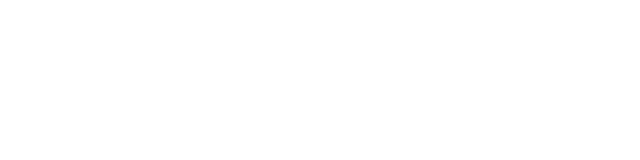
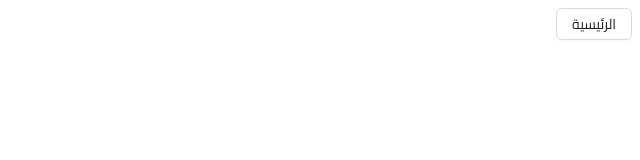
Before and after one commit to mohammedalgamal/fe-task-for-bosta, a React (Vite) app: page / in a window 1280 px wide. Shown: the top 160 px of the page, without its empty margins (640-1280 px from the left). Built offline with nearby package versions, Linux system fonts and the light colour scheme.

Commit message:
feat: add antd token

```diff
--- a/index.html
+++ b/index.html
@@ -3,6 +3,10 @@
   <head>
     <meta charset="UTF-8" />
     <link rel="icon" type="image/x-icon" href="./images-removebg-preview.png" />
+    <link
+      href="https://fonts.googleapis.com/css2?family=Cairo:wght@400;700&display=swap"
+      rel="stylesheet"
+    />
     <meta name="viewport" content="width=device-width, initial-scale=1.0" />
     <title>Bosta Tracking</title>
   </head>
--- a/src/App.tsx
+++ b/src/App.tsx
@@ -1,13 +1,33 @@
-import { App as AntDesignApp, ConfigProvider } from "antd";
+import { App as AntDesignApp, Button, ConfigProvider, Spin } from "antd";
 import { useLocaleContext } from "./Contexts/useLocaleContext/useLocaleContext";
+import { useDataContext } from "./Contexts/useDataContext/useDataContext";
+import { Suspense } from "react";
+import { theme } from "./utils/theme";
 
 function App() {
   const { locale, direction, changeLanguage, localizationFile } =
     useLocaleContext();
+  const { shipmentData, fetchShipmentData, isDataLoading } = useDataContext();
+
   return (
-    <ConfigProvider locale={locale} direction={direction}>
-      <AntDesignApp></AntDesignApp>
-    </ConfigProvider>
+    <Suspense
+      fallback={
+        <Spin className="w-100" size="large" spinning={isDataLoading} />
+      }
+    >
+      <ConfigProvider locale={locale} direction={direction} theme={theme}>
+        <AntDesignApp>
+          <Button
+            onClick={() => {
+              fetchShipmentData("84043113");
+              changeLanguage();
+            }}
+          >
+            {localizationFile.buttons.home}
+          </Button>
+        </AntDesignApp>
+      </ConfigProvider>
+    </Suspense>
   );
 }
 
--- /dev/null
+++ b/src/styles/global.css
@@ -0,0 +1,3 @@
+body {
+  font-family: "Cairo", sans-serif;
+}
--- /dev/null
+++ b/src/utils/theme.ts
@@ -0,0 +1,11 @@
+import { ThemeConfig } from "antd";
+
+export const theme: ThemeConfig = {
+  cssVar: true,
+  token: {
+    colorPrimary: "#f43133",
+    colorPrimaryHover: "#d12c2e",
+    fontFamily: "Cairo, sans-serif",
+    linkDecoration: "none",
+  },
+};
```
